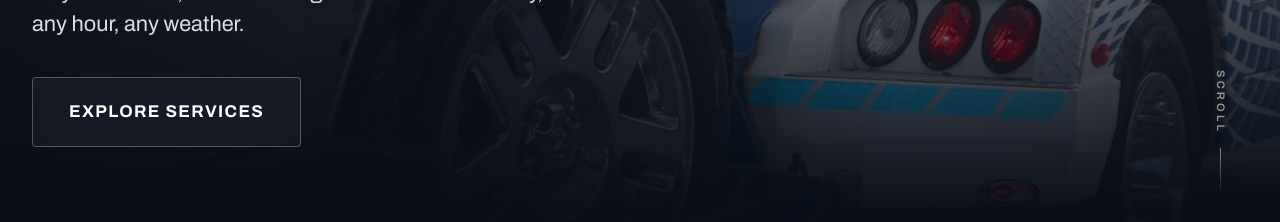
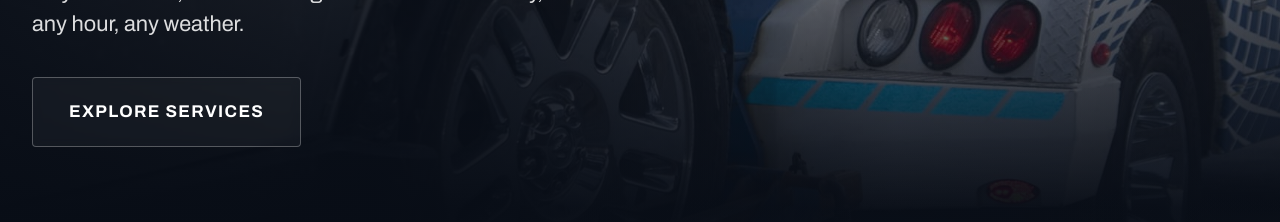
Before and after one commit to webstix-git/Jeff-s-Towing-and-Recovery, a Next.js app: page / in a window 1280 px wide. Shown: the part 576-798 px from the top of the page. Built offline with nearby package versions, Linux system fonts and the light colour scheme; no server answers.

Commit message:
Update HomeContent.tsx

```diff
--- a/components/home/HomeContent.tsx
+++ b/components/home/HomeContent.tsx
@@ -17,7 +17,7 @@ export default function HomeContent() {
             <Link className="btn btn--ghost btn--lg" href="/towing-services">Explore Services</Link>
           </div>
         </div>
-        <span className="hero-scrollcue">Scroll</span>
+
       </section>
 
 
```
